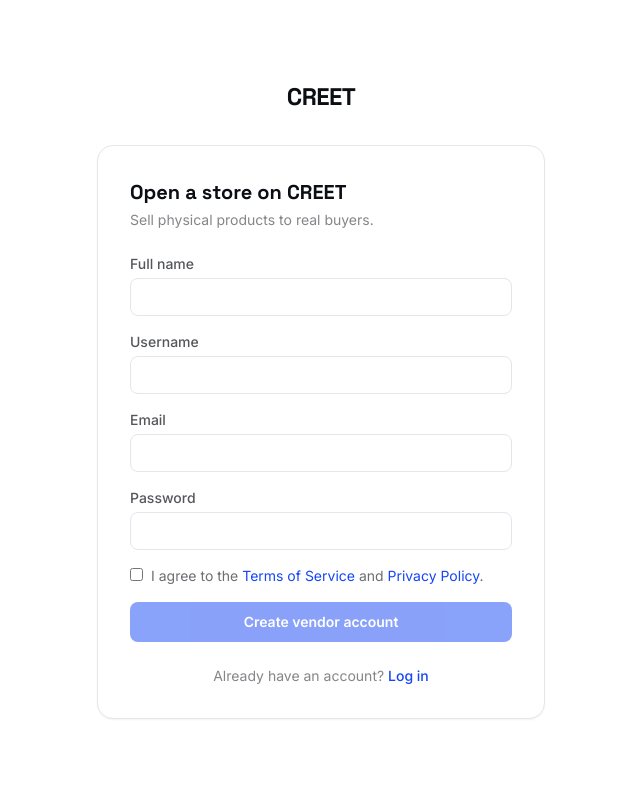
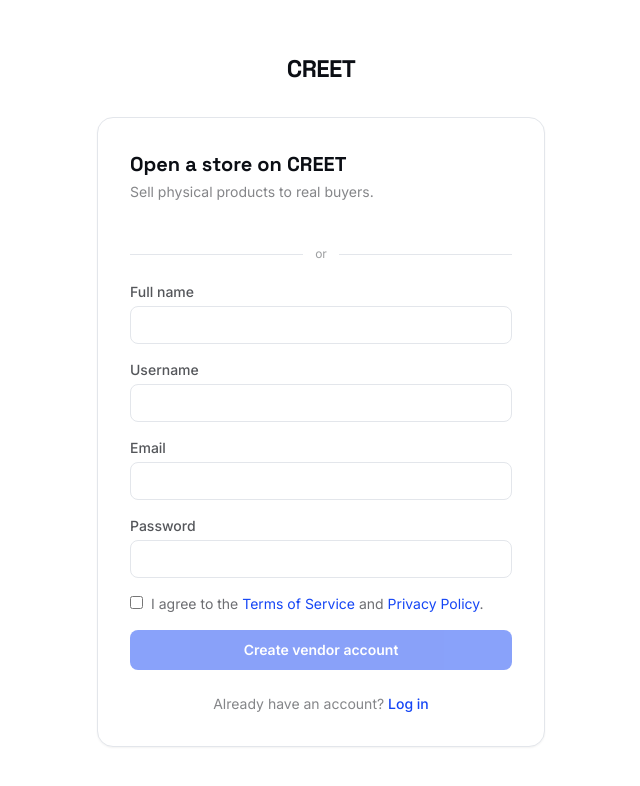
Before and after one commit to bensondivine64-create/creet, a Next.js app: page /vendor/signup in a window 1280 px wide. Shown: the top 786 px of the page, without its empty margins (319-959 px from the left). Built offline with nearby package versions, Linux system fonts and the light colour scheme; no server answers.

Commit message:
Add Google sign-in to freelancer and vendor signup

```diff
--- a/src/app/(auth)/freelancer/signup/page.tsx
+++ b/src/app/(auth)/freelancer/signup/page.tsx
@@ -5,9 +5,10 @@ import Link from 'next/link';
 import { useRouter } from 'next/navigation';
 import { useAuth } from '@/contexts/AuthContext';
 import Recaptcha from '@/components/Recaptcha';
+import GoogleButton from '@/components/GoogleButton';
 
 export default function FreelancerSignupPage() {
-  const { signup } = useAuth();
+  const { signup, loginWithGoogle } = useAuth();
   const router = useRouter();
   const [form, setForm] = useState({ full_name: '', username: '', email: '', password: '' });
   const [agreed, setAgreed] = useState(false);
@@ -33,6 +34,16 @@ export default function FreelancerSignupPage() {
     }
   }
 
+  async function handleGoogle(credential: string) {
+    setError('');
+    try {
+      const res = await loginWithGoogle(credential, 'freelancer');
+      router.push(`/dashboard/${res.user.role}`);
+    } catch (err) {
+      setError(err instanceof Error ? err.message : 'Something went wrong');
+    }
+  }
+
   const canSubmit = agreed && captchaToken.length > 0;
 
   return (
@@ -45,6 +56,14 @@ export default function FreelancerSignupPage() {
           {error}
         </div>
       )}
+
+      <GoogleButton onCredential={handleGoogle} />
+
+      <div className="flex items-center gap-3 my-5">
+        <div className="h-px bg-line flex-1" />
+        <span className="text-xs text-ink/40">or</span>
+        <div className="h-px bg-line flex-1" />
+      </div>
 
       <form onSubmit={handleSubmit} className="space-y-4">
         <div>
--- a/src/app/(auth)/vendor/signup/page.tsx
+++ b/src/app/(auth)/vendor/signup/page.tsx
@@ -5,9 +5,10 @@ import Link from 'next/link';
 import { useRouter } from 'next/navigation';
 import { useAuth } from '@/contexts/AuthContext';
 import Recaptcha from '@/components/Recaptcha';
+import GoogleButton from '@/components/GoogleButton';
 
 export default function VendorSignupPage() {
-  const { signup } = useAuth();
+  const { signup, loginWithGoogle } = useAuth();
   const router = useRouter();
   const [form, setForm] = useState({ full_name: '', username: '', email: '', password: '' });
   const [agreed, setAgreed] = useState(false);
@@ -33,6 +34,16 @@ export default function VendorSignupPage() {
     }
   }
 
+  async function handleGoogle(credential: string) {
+    setError('');
+    try {
+      const res = await loginWithGoogle(credential, 'vendor');
+      router.push(`/dashboard/${res.user.role}`);
+    } catch (err) {
+      setError(err instanceof Error ? err.message : 'Something went wrong');
+    }
+  }
+
   const canSubmit = agreed && captchaToken.length > 0;
 
   return (
@@ -45,6 +56,14 @@ export default function VendorSignupPage() {
           {error}
         </div>
       )}
+
+      <GoogleButton onCredential={handleGoogle} />
+
+      <div className="flex items-center gap-3 my-5">
+        <div className="h-px bg-line flex-1" />
+        <span className="text-xs text-ink/40">or</span>
+        <div className="h-px bg-line flex-1" />
+      </div>
 
       <form onSubmit={handleSubmit} className="space-y-4">
         <div>
```
